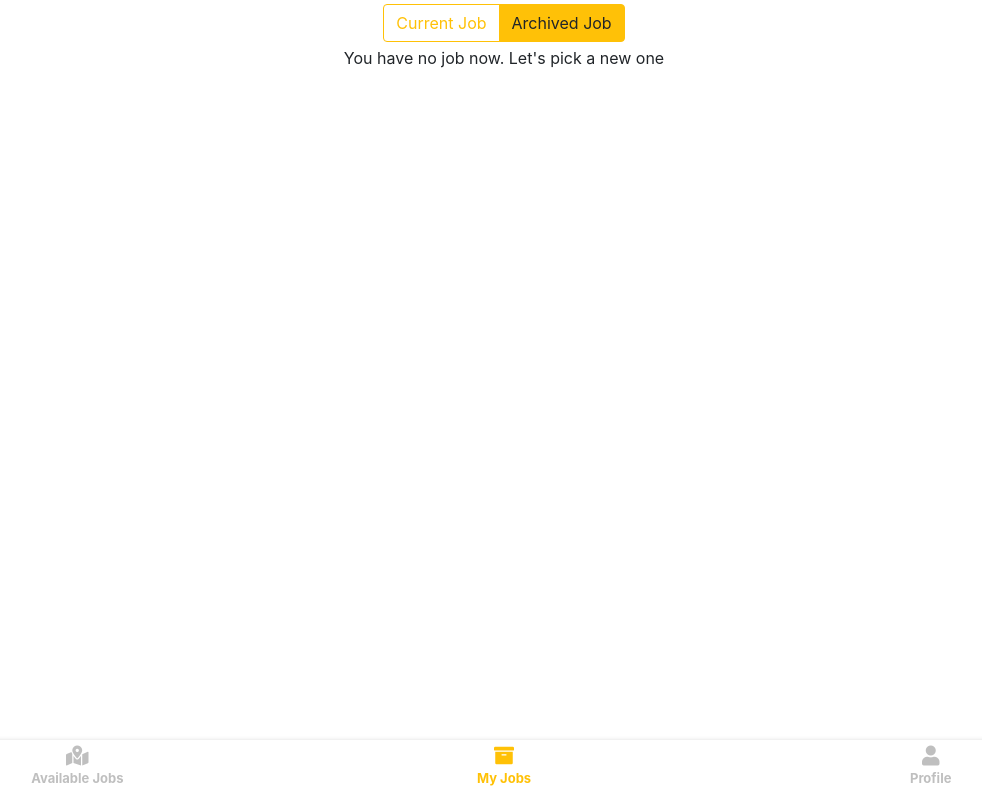
After one commit to sudin-rz/Courier-Delivery, a Django app: page /courier/jobs/archived/ in a window 1280 px wide. The commit adds this page. Shown: the whole page, without its empty margins (136-1118 px from the left). Run offline with Django 4.2, Linux system fonts and the light colour scheme; the visitor is signed in with stand-in values (Sample User, id 1); data comes from the database, SQL or seed files in the repository; data that the repository does not hold is empty; some libraries are stand-ins or nearby versions.

Commit message:
Courier Archived Job and Profile Completed

```diff
--- a/Del_Sys/Del_Sys/urls.py
+++ b/Del_Sys/Del_Sys/urls.py
@@ -27,6 +27,9 @@ courier_urlpatterns=[
     path('jobs/available/<id>/',courier_views.available_job_page, name="available_job"),
     path('jobs/current/',courier_views.current_job_page, name="current_job"),
     path('jobs/current/<id>/take_photo/',courier_views.current_job_take_photo_page, name="current_job_take_photo"),
+    path('jobs/complete/',courier_views.job_complete_page, name="job_complete"),
+    path('jobs/archived/',courier_views.archived_jobs_page, name="archived_jobs"),
+    path('profile/',courier_views.profile_page, name="profile"),
 
 
     path('api/jobs/available/',courier_apis.available_jobs_api, name="available_jobs_api"),
--- a/Del_Sys/main/courier/apis.py
+++ b/Del_Sys/main/courier/apis.py
@@ -39,6 +39,12 @@ def current_job_update_api(request, id):
         job.status=Job.DELIVERING_STATUS
         job.save()
 
+    elif job.status==Job.DELIVERING_STATUS:
+        job.delivery_photo = request.FILES['delivery_photo']
+        job.delivered_at = timezone.now()
+        job.status=Job.COMPLETED_STATUS
+        job.save()
+
     return JsonResponse({
         "success": True
     })
--- a/Del_Sys/main/courier/views.py
+++ b/Del_Sys/main/courier/views.py
@@ -1,6 +1,6 @@
 from django.shortcuts import render,redirect
 from django.contrib.auth.decorators import login_required
-from django.shortcuts import render,redirect
+from django.urls import reverse
 
 from main.models import *
 
@@ -68,3 +68,38 @@ def current_job_take_photo_page(request,id):
     return render(request, 'courier/current_job_take_photo.html',{
         "job": job
     })
+
+
+
+@login_required(login_url="/sign_in/?next=/courier/")
+def job_complete_page(request):
+    return render(request,'courier/job_complete.html')
+
+
+@login_required(login_url="/sign_in/?next=/courier/")
+def archived_jobs_page(request):
+    jobs= Job.objects.filter(
+        courier=request.user.courier,
+        status=Job.COMPLETED_STATUS
+    )
+    return render(request,'courier/archived_jobs.html',{
+        "jobs":jobs
+    })
+
+
+@login_required(login_url="/sign_in/?next=/courier/")
+def profile_page(request):
+    jobs= Job.objects.filter(
+        courier=request.user.courier,
+        status=Job.COMPLETED_STATUS
+    )
+
+    total_earnings=round(sum(job.price for job in jobs) * 0.8, 2)
+    total_jobs= len(jobs)
+    total_km = sum(job.distance for job in jobs)
+
+    return render(request,'courier/profile.html',{
+        "total_earnings":total_earnings,
+        "total_jobs":total_jobs,
+        "total_km":total_km,
+    })
--- a/Del_Sys/main/models.py
+++ b/Del_Sys/main/models.py
@@ -56,7 +56,7 @@ class Job(models.Model):
         (PROCESSING_STATUS,'Processing'),
         (PICKING_STATUS,'Picking'),
         (DELIVERING_STATUS,'Delivering'),
-        (COMPLETED_STATUS,'Completing'),
+        (COMPLETED_STATUS,'Completed'),
         (CANCELED_STATUS,'Cancelled'),
     )
 
--- /dev/null
+++ b/Del_Sys/main/templates/courier/archived_jobs.html
@@ -0,0 +1,87 @@
+{% extends 'courier/base.html' %}
+
+{% block head %}
+
+
+<!-- Include Leaflet CSS -->
+<link rel="stylesheet" href="https://unpkg.com/leaflet/dist/leaflet.css" />
+<style>
+
+    small{
+        font-size: 12px;
+        line-height: 1.2rem;
+    }
+
+    .card{
+        border-radius: 0;
+    }
+
+    #job-details{
+        display: none;
+    }
+
+</style>
+
+{% endblock %}
+
+{% block content %}
+
+<div class="d-flex flex-column h-100" style="padding-bottom: 60px;">
+    <div class="text-center">
+        <div class="btn-group mt-1 mb-1 align-item-center" role="group">
+            <a href="{% url 'courier:current_job' %}" class="btn btn-outline-warning">Current Job</a>
+            <a href="{% url 'courier:archived_jobs' %}" class="btn btn-warning">Archived Job</a>
+        </div>
+    </div>
+
+    {% if jobs %}
+
+    {% for job in jobs %}
+
+    <div class="card" >
+        <div class="card-body pt-2">
+            <div class="media">
+                <!-- Set the image size explicitly -->
+                <img class="rounded-lg mr-3" width="50px" height="50px" src="{{ job.photo.url }}" >
+
+                <div class="media-body">
+                    <!-- name should go here -->
+                    <b> {{ job.name }}</b>
+                    <div class="d-flex">
+                        <div class="flex-grow-1 mr-2">
+                            <small class="text-success">
+                                <i class="fas fa-car"></i> <span >{{ job.distance }}</span> km
+                                <i class="far fa-clock ml-2"></i> <span>{{ job.duration }}</span> hours
+                            </small>
+
+                            <div class="d-flex aligh-items-center mt-2">
+                                <i class="fas fa-map-marker-alt"></i>
+                                <small  class="text-secondary ml-2"><!-- pickupaddress here  -->{{ job.pickup_address }}</small>
+                            </div>
+
+                            <div class="d-flex aligh-items-center mt-2">
+                                <i class="fas fa-flag-checkered"></i>
+                                <small class="text-secondary ml-2"><!-- deliveryaddress here  -->{{ job.delivery_address }}</small>
+                            </div>
+
+                        </div>
+                        रु<h3>{{ job.price }}</h3>
+                    </div>
+                </div>
+            </div>
+        </div>
+    </div>
+    {% endfor %}
+
+    {% else %}
+
+    <div class="text-center" id="main">
+        <p> You have no job now. Let's pick a new one</p>
+    </div>
+
+    {% endif %}
+
+</div>
+
+{% include 'courier/bottom_tabs.html' %}
+{% endblock %}
--- a/Del_Sys/main/templates/courier/bottom_tabs.html
+++ b/Del_Sys/main/templates/courier/bottom_tabs.html
@@ -36,6 +36,8 @@
 
 {% url 'courier:available_jobs' as available_jobs_url %}
 {% url 'courier:current_job' as current_job_url %}
+{% url 'courier:archived_jobs' as archived_jobs_url %}
+{% url 'courier:profile' as profile_url %}
 
 <div class="bottom-tabs d-flex">
     <a href="{% url 'courier:available_jobs' %}" class="{% if request.path == available_jobs_url %}active{% endif %}">
@@ -43,12 +45,12 @@
             <span>Available Jobs</span>
     </a>
 
-    <a href="{% url 'courier:current_job' %}" class="{% if request.path == current_job_url %}active{% endif %}">
+    <a href="{% url 'courier:current_job' %}" class="{% if request.path == current_job_url or request.path == archived_jobs_url %}active{% endif %}">
         <i class="fas fa-archive"></i>
             <span>My Jobs</span>
     </a>
 
-    <a href="#">
+    <a href="{% url 'courier:profile' %}" class="{% if request.path == profile_url %}active{% endif %}">
         <i class="fas fa-user"></i>
             <span>Profile</span>
     </a>
```
Also changed, not shown: Del_Sys/main/templates/courier/current_job.html (+5 -3 lines), Del_Sys/main/templates/courier/current_job_take_photo.html (+5 -4 lines), Del_Sys/main/templates/courier/job_complete.html (added, +13 -0 lines), Del_Sys/main/templates/courier/profile.html (added, +47 -0 lines), Del_Sys/main/static/img/complete.gif (deleted), Del_Sys/main/static/img/completed.gif (added).
